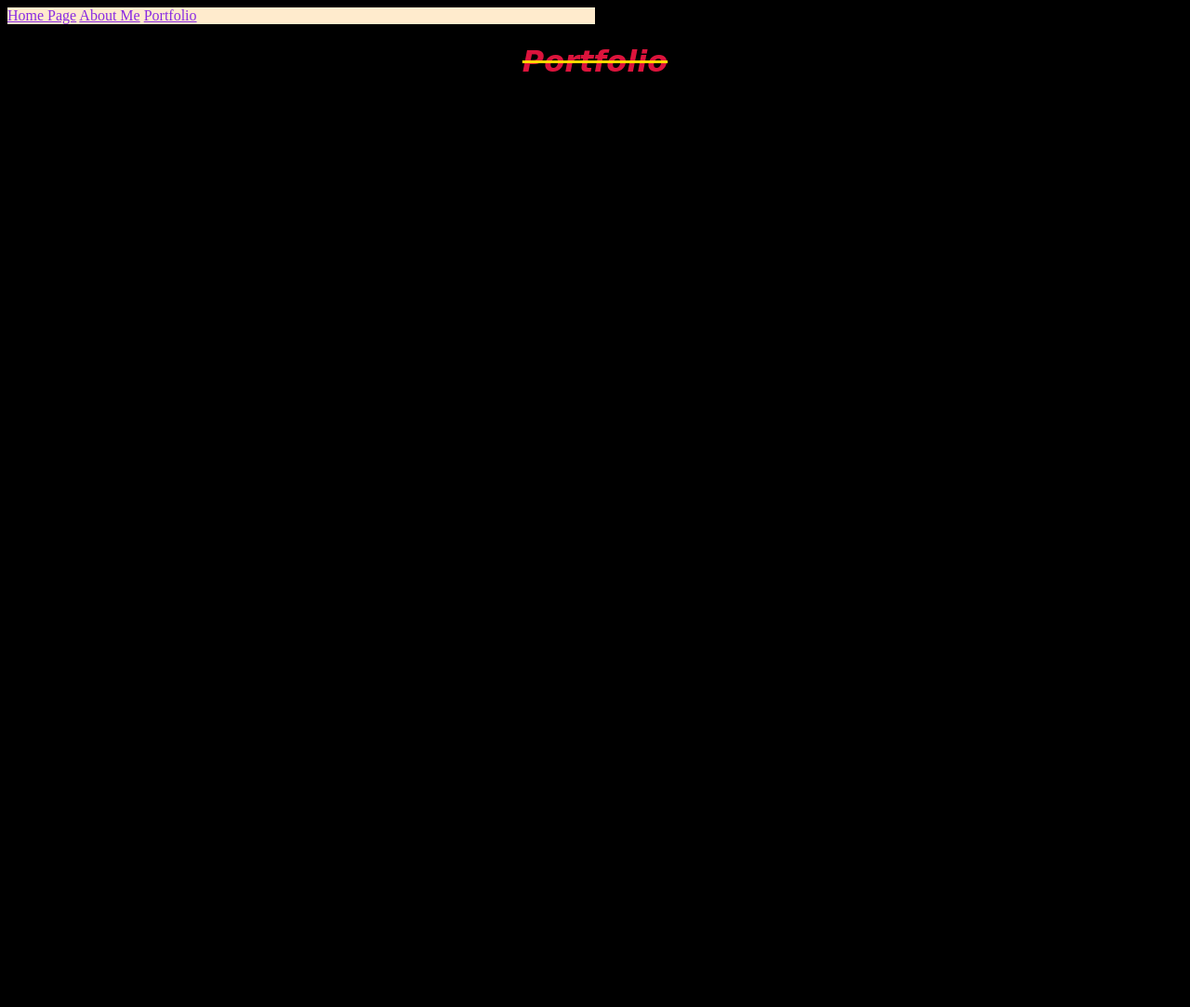
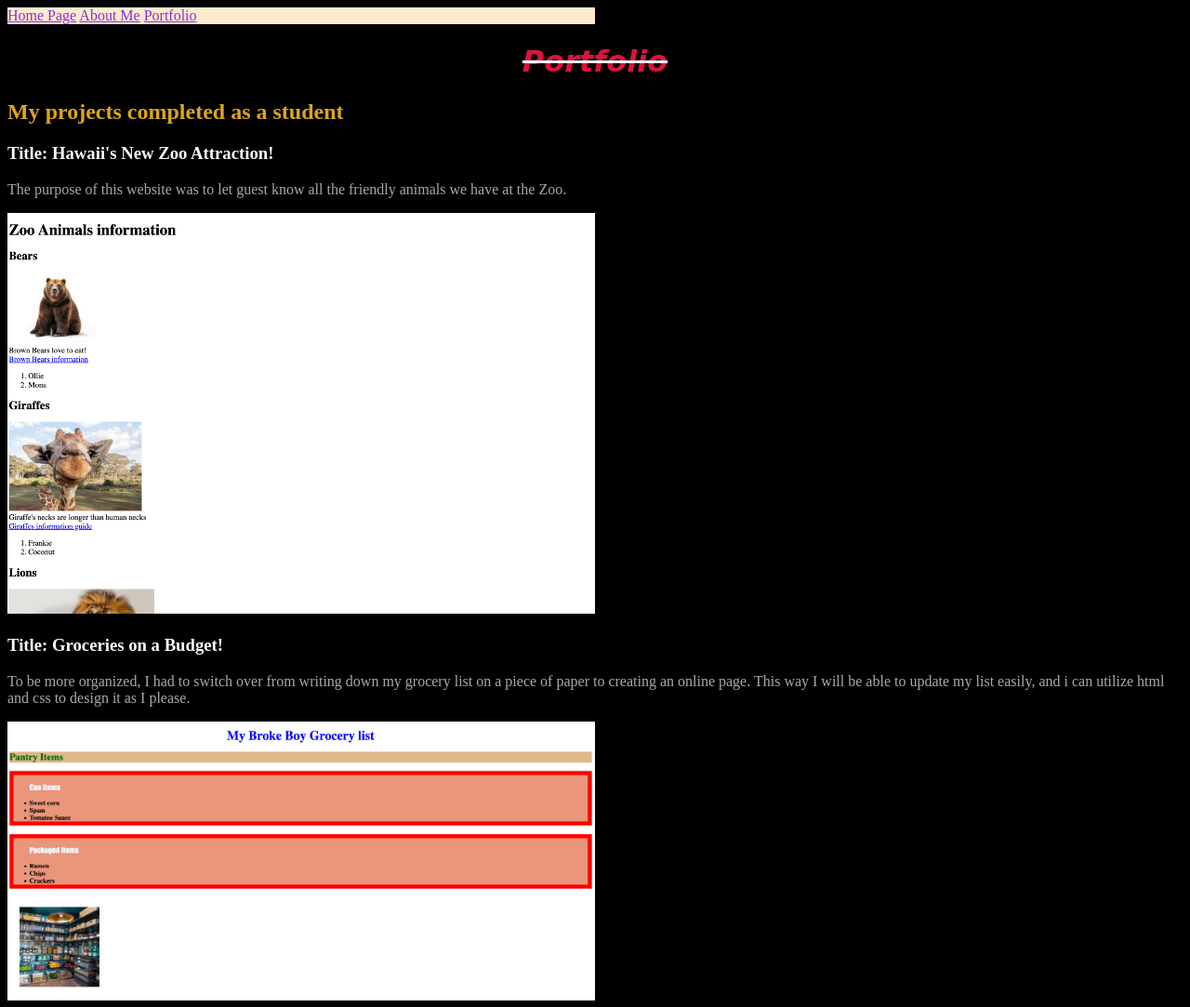
Before and after one commit to JovenCarranza/Website1, a plain HTML site: page portfolio.html in a window 1280 px wide. Shown: the whole page at 93% size. Before the commit the page ends 800 px from the top, so only its background shows below. Drawn offline with Linux system fonts and the light colour scheme.

Commit message:
done with portfolio html

```diff
--- a/portfolio.html
+++ b/portfolio.html
@@ -14,7 +14,26 @@
         <a href="portfolio.html" style="color: blueviolet;">Portfolio</a>
     </nav>
 
-    <h1 style="color: crimson; text-decoration: line-through gold; ">Portfolio</h1>
+    <h1 style="color: crimson; text-decoration: line-through ghostwhite; ">Portfolio</h1>
+
+    <h2 style="color: goldenrod;">My projects completed as a student</h2>
+
+<div>
+    <h3>Title: Hawaii's New Zoo Attraction!</h3>
+    <p>The purpose of this website was to let guest know all the friendly animals we have at the Zoo.</p>
+    <img src="HIZoo.png" alt="">
+</div>
+
+<div>
+    <h3>Title: Groceries on a Budget!</h3>
+    <p>To be more organized, I had to switch over from writing down my grocery list on a piece of paper to creating an online page.
+        This way I will be able to update my list easily, and i can utilize html and css to design it as I please.
+    </p>
+    <img src="Groceries.png" alt="">
+</div>
+
+
+
 
 
 
--- a/style.css
+++ b/style.css
@@ -15,3 +15,14 @@ h1 {
     text-decoration: underline;
     color: darkslateblue;
 }
+
+p {
+    color: darkgrey;
+}
+img {
+    width: 50%;
+}
+
+h3 {
+    color: ghostwhite;
+}
```
Also changed, not shown: Groceries.png (added), HIZoo.png (added).
